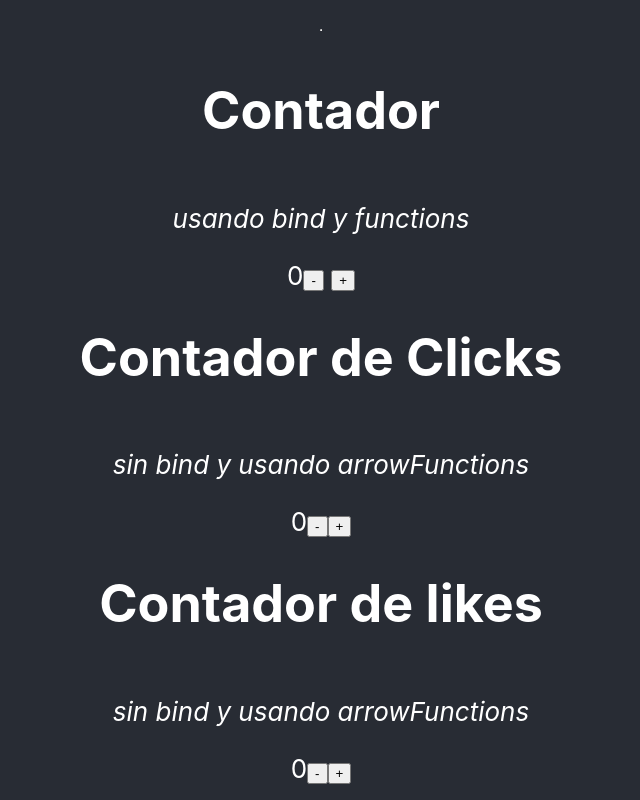
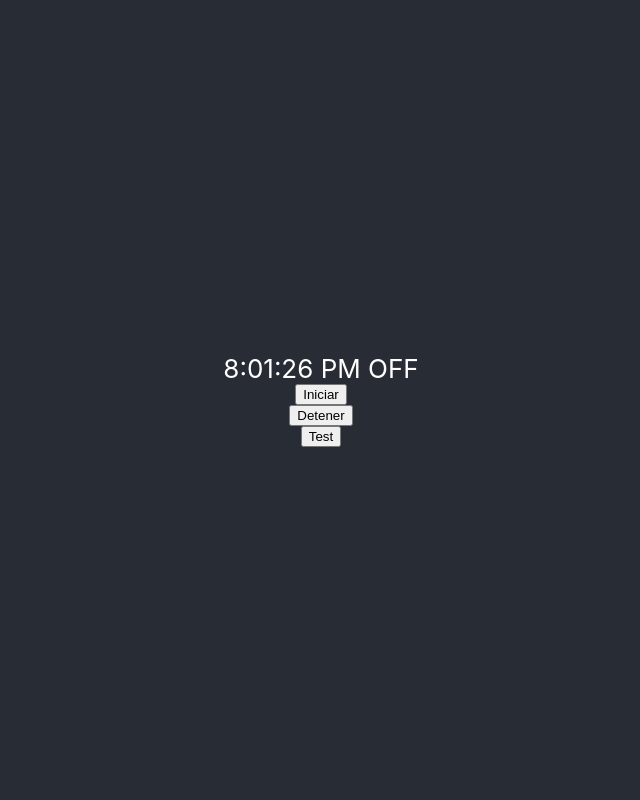
Before and after one commit to gerleven/React, a React (Create React App) app in the folder hola-mundo/: page / in a window 1280 px wide. Shown: the whole page, without its empty margins (319-959 px from the left). Built offline with nearby package versions, Linux system fonts and the light colour scheme.

Commit message:
Reloj (ciclo de vida de un componente)

```diff
--- a/hola-mundo/src/App.js
+++ b/hola-mundo/src/App.js
@@ -7,6 +7,8 @@ import RenderizadoCondicional from "./Components/RenderizadoCondicional";
 import Listas from "./Components/Listas";
 import Contador from "./Components/Contador";
 import Contador2 from "./Components/Contador2";
+import Reloj from "./Components/Reloj";
+import PokeApi from "./Components/Api";
 
 function App() {
   return (
@@ -43,10 +45,11 @@ function App() {
           <Listas />
         </section>
          */}
-        <hr />
+        {/* <hr />
         <Contador />
         <Contador2 />
-        <Contador2 titulo="likes" />
+        <Contador2 titulo="likes" /> */}
+        <Reloj />
       </header>
     </div>
   );
--- /dev/null
+++ b/hola-mundo/src/Components/Reloj.jsx
@@ -0,0 +1,62 @@
+import React, { Component } from "react";
+
+export default class Reloj extends Component {
+  constructor(props) {
+    super(props);
+    console.log(0, "El componente se inicializa, aún NO esta en el DOM");
+    this.state = { running: false, date: new Date().toLocaleTimeString() };
+    this.timer = null;
+  }
+
+  componentDidMount() {
+    console.log(1, "El componente ya se encuentra en el DOM");
+  }
+
+  componentDidUpdate(prevProps, prevState) {
+    console.log(2, "El estado o las props del componente han cambiado");
+    console.log(prevProps, prevState);
+  }
+
+  componentWillUnmount() {
+    console.log(3, "El componente ha sido eliminado del DOM");
+  }
+
+  refreshHora = () => {
+    this.setState({
+      running: this.state.running,
+      date: new Date().toLocaleTimeString(),
+    });
+  };
+
+  start = () => {
+    this.setState({ running: true, date: this.state.date });
+    this.timer = setInterval(this.refreshHora, 1000);
+  };
+
+  stop = () => {
+    this.setState({ running: false, date: this.state.date });
+    clearInterval(this.timer);
+  };
+
+  test = () => {
+    let a = this.state.running;
+  };
+
+  render() {
+    console.log(
+      4,
+      "El componente se dibuja (o redibuja por algun cambio) en el DOM"
+    );
+    return (
+      <>
+        <div>
+          <span>{this.state.date}</span>{" "}
+          {this.state.running == true ? <span>ON</span> : <span>OFF</span>}
+        </div>
+        <button onClick={this.start}>Iniciar</button>
+        <button onClick={this.stop}>Detener</button>
+        <button onClick={this.test}>Test</button>
+      </>
+    );
+  }
+}
```
